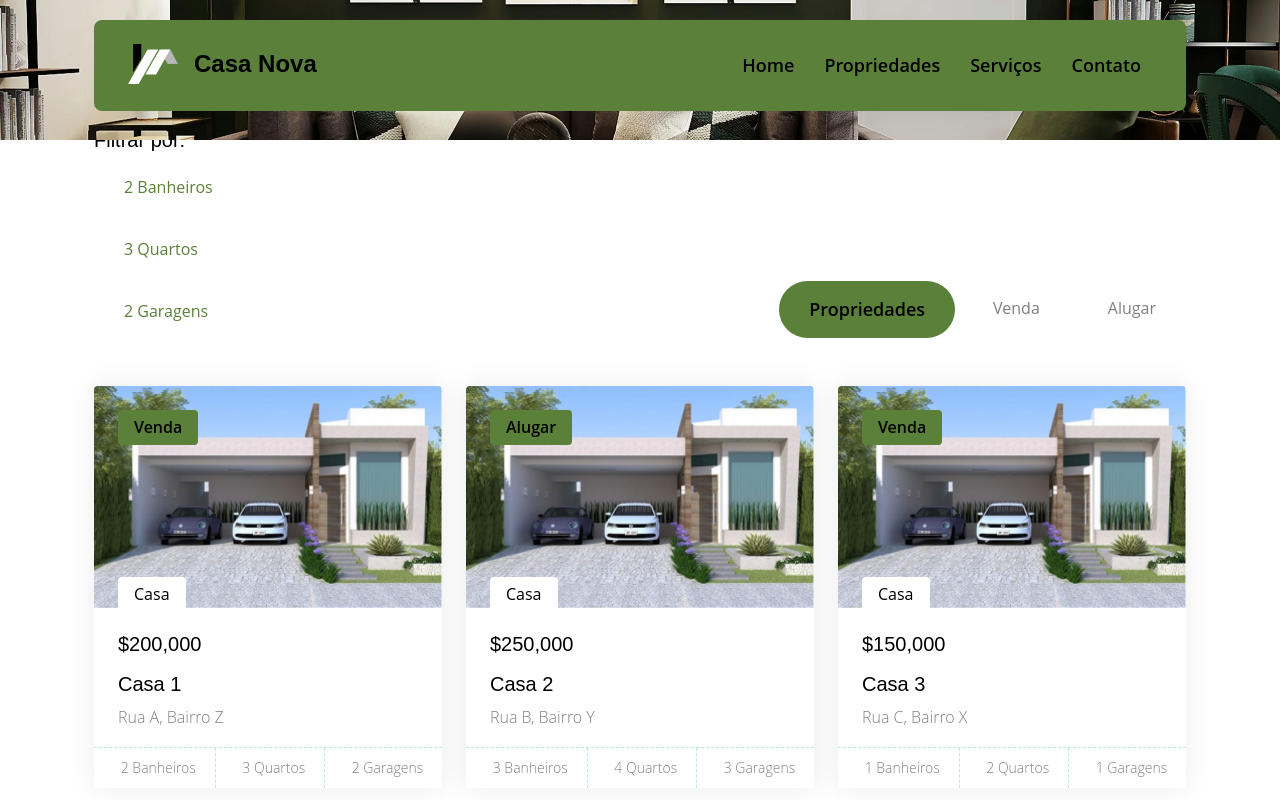
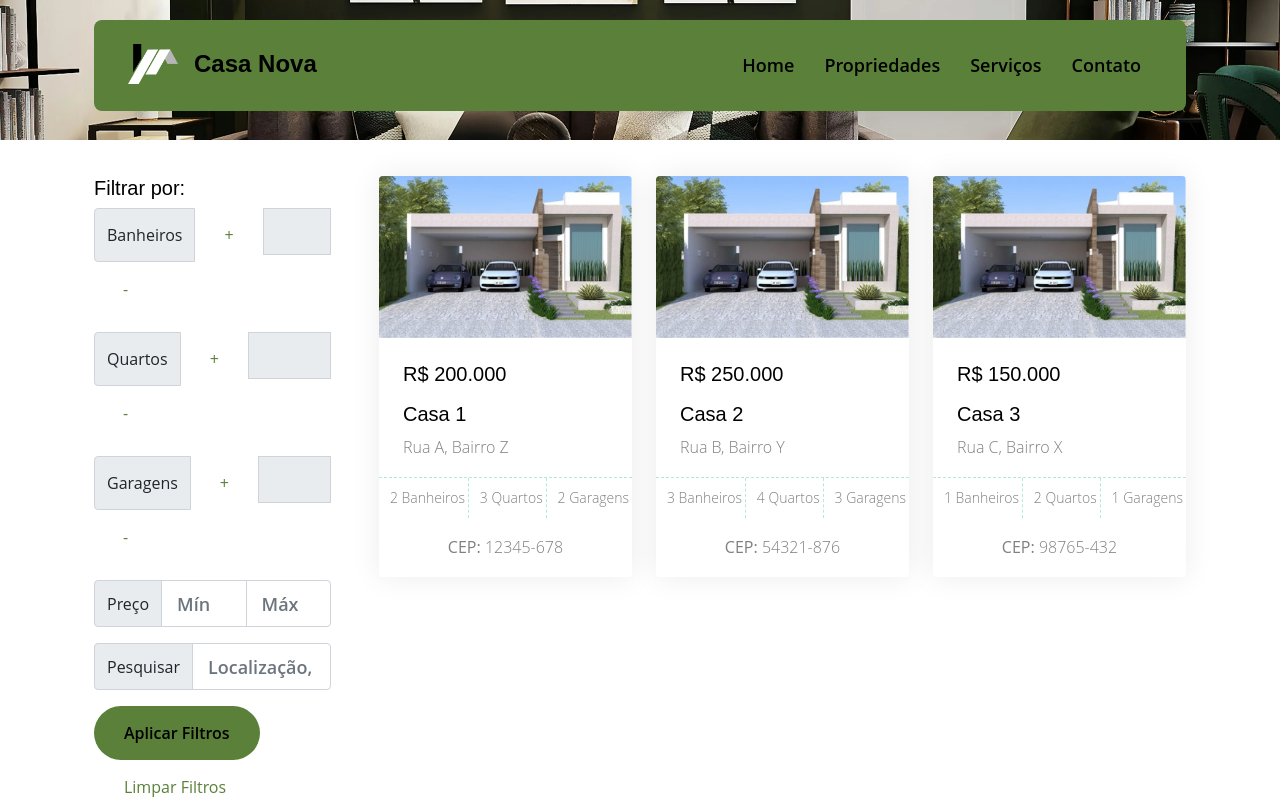
Before and after one commit to VictorBravim/RealEstate, a Next.js app: page /Propriedade in a window 1280 px wide. Shown: the top 800 px of the page. Built offline with nearby package versions, Linux system fonts and the light colour scheme.

Commit message:
Mudança

```diff
--- a/src/components/New/CasaFilter.tsx
+++ b/src/components/New/CasaFilter.tsx
@@ -2,7 +2,6 @@
 'use client'
 import React, { useState } from 'react';
 import Image from 'next/image';
-import Link from 'next/link';
 import "bootstrap/dist/css/bootstrap.min.css";
 import casa from "@/assets/casa.webp"
 import "@/styles/Globall.css"
@@ -10,136 +9,166 @@ import "@/styles/Globall.css"
 interface Casa {
     id: number;
     nome: string;
-    preco: string;
+    preco: number;
     localizacao: string;
+    cep: string;
     imgSrc: string;
     banheiro: number;
     quarto: number;
     garagem: number;
-    tipo: string;
 }
 
 const casas: Casa[] = [
     {
         id: 1,
         nome: 'Casa 1',
-        preco: '$200,000',
+        preco: 200000,
         localizacao: 'Rua A, Bairro Z',
+        cep: '12345-678',
         imgSrc: casa.src,
         banheiro: 2,
         quarto: 3,
         garagem: 2,
-        tipo: 'Venda',
     },
     {
         id: 2,
         nome: 'Casa 2',
-        preco: '$250,000',
+        preco: 250000,
         localizacao: 'Rua B, Bairro Y',
+        cep: '54321-876',
         imgSrc: casa.src,
         banheiro: 3,
         quarto: 4,
         garagem: 3,
-        tipo: 'Alugar',
     },
     {
         id: 3,
         nome: 'Casa 3',
-        preco: '$150,000',
+        preco: 150000,
         localizacao: 'Rua C, Bairro X',
+        cep: '98765-432',
         imgSrc: casa.src,
         banheiro: 1,
         quarto: 2,
         garagem: 1,
-        tipo: 'Venda',
     },
 ];
 
 export default function CasaFilter() {
     const [filteredCasas, setFilteredCasas] = useState<Casa[]>(casas);
-    const [activeFilter, setActiveFilter] = useState('');
+    const [filtroBanheiro, setFiltroBanheiro] = useState<number | null>(null);
+    const [filtroQuarto, setFiltroQuarto] = useState<number | null>(null);
+    const [filtroGaragem, setFiltroGaragem] = useState<number | null>(null);
+    const [faixaPrecoMin, setFaixaPrecoMin] = useState<number | null>(null);
+    const [faixaPrecoMax, setFaixaPrecoMax] = useState<number | null>(null);
+    const [filtroPesquisa, setFiltroPesquisa] = useState<string>('');
 
-    const filterCasas = (tipo: string) => {
-        if (tipo === activeFilter) return;
-        setActiveFilter(tipo);
-        if (tipo === 'Venda' || tipo === 'Alugar') {
-            const filtered = casas.filter(casa => casa.tipo === tipo);
-            setFilteredCasas(filtered);
-        } else {
-            setFilteredCasas(casas);
+    const applyFilters = () => {
+        let filtered = [...casas];
+        if (filtroBanheiro !== null) {
+            filtered = filtered.filter(casa => casa.banheiro === filtroBanheiro);
         }
-    };
-
-    const filterByAttribute = (attribute: keyof Casa, value: number) => {
-        const filtered = casas.filter(casa => casa[attribute] === value);
+        if (filtroQuarto !== null) {
+            filtered = filtered.filter(casa => casa.quarto === filtroQuarto);
+        }
+        if (filtroGaragem !== null) {
+            filtered = filtered.filter(casa => casa.garagem === filtroGaragem);
+        }
+        if (faixaPrecoMin !== null) {
+            filtered = filtered.filter(casa => casa.preco >= faixaPrecoMin);
+        }
+        if (faixaPrecoMax !== null) {
+            filtered = filtered.filter(casa => casa.preco <= faixaPrecoMax);
+        }
+        if (filtroPesquisa !== '') {
+            filtered = filtered.filter(casa => casa.localizacao.includes(filtroPesquisa) || casa.cep.includes(filtroPesquisa) || casa.id.toString().includes(filtroPesquisa));
+        }
         setFilteredCasas(filtered);
     };
 
+    const clearFilters = () => {
+        setFiltroBanheiro(null);
+        setFiltroQuarto(null);
+        setFiltroGaragem(null);
+        setFaixaPrecoMin(null);
+        setFaixaPrecoMax(null);
+        setFiltroPesquisa('');
+        setFilteredCasas(casas);
+    };
+
     return (
-        <div className="container-xxl py-5">
+        <div className="container-xxl mt-5 py-5">
             <div className="container">
-                <div className="row g-0 gx-5 align-items-end">
+                <div className="row g-0 gx-5">
                     <div className="col-lg-3">
-                        <div className="text-start mx-auto mb-5 wow slideInLeft" data-wow-delay="0.1s">
-                            <div>
-                                <h5>Filtrar por:</h5>
-                                <div>
-                                    <button className={`btn btn-outline-primary mb-2 ${activeFilter === 'banheiro' ? 'active' : ''}`} onClick={() => filterByAttribute('banheiro', 2)}>2 Banheiros</button>
-                                    <button className={`btn btn-outline-primary mb-2 ${activeFilter === 'quarto' ? 'active' : ''}`} onClick={() => filterByAttribute('quarto', 3)}>3 Quartos</button>
-                                    <button className={`btn btn-outline-primary ${activeFilter === 'garagem' ? 'active' : ''}`} onClick={() => filterByAttribute('garagem', 2)}>2 Garagens</button>
-                                </div>
+                        <div className="text-start mb-5">
+                            <h5>Filtrar por:</h5>
+                            <div className="input-group mb-3">
+                                <span className="input-group-text">Banheiros</span>
+                                <button className="btn btn-outline-primary" onClick={() => setFiltroBanheiro((filtroBanheiro || 0) + 1)}>+</button>
+                                <input type="text" className="form-control text-center" value={filtroBanheiro || ''} readOnly />
+                                <button className="btn btn-outline-primary" onClick={() => setFiltroBanheiro((filtroBanheiro && filtroBanheiro > 0) ? filtroBanheiro - 1 : 0)}>-</button>
                             </div>
+                            <div className="input-group mb-3">
+                                <span className="input-group-text">Quartos</span>
+                                <button className="btn btn-outline-primary" onClick={() => setFiltroQuarto((filtroQuarto || 0) + 1)}>+</button>
+                                <input type="text" className="form-control text-center" value={filtroQuarto || ''} readOnly />
+                                <button className="btn btn-outline-primary" onClick={() => setFiltroQuarto((filtroQuarto && filtroQuarto > 0) ? filtroQuarto - 1 : 0)}>-</button>
+                            </div>
+                            <div className="input-group mb-3">
+                                <span className="input-group-text">Garagens</span>
+                                <button className="btn btn-outline-primary" onClick={() => setFiltroGaragem((filtroGaragem || 0) + 1)}>+</button>
+                                <input type="text" className="form-control text-center" value={filtroGaragem || ''} readOnly />
+                                <button className="btn btn-outline-primary" onClick={() => setFiltroGaragem((filtroGaragem && filtroGaragem > 0) ? filtroGaragem - 1 : 0)}>-</button>
+                            </div>
+                            <div className="input-group mb-3">
+                                <span className="input-group-text">Preço</span>
+                                <input
+                                    type="text"
+                                    className="form-control"
+                                    placeholder="Mín"
+                                    onChange={e => setFaixaPrecoMin(parseFloat(e.target.value.replace("R$", "").trim()))}
+                                    value={faixaPrecoMin ? `R$ ${faixaPrecoMin}` : ''}
+                                />
+                                <input
+                                    type="text"
+                                    className="form-control"
+                                    placeholder="Máx"
+                                    onChange={e => setFaixaPrecoMax(parseFloat(e.target.value.replace("R$", "").trim()))}
+                                    value={faixaPrecoMax ? `R$ ${faixaPrecoMax}` : ''}
+                                />
+                            </div>
+
+                            <div className="input-group mb-3">
+                                <span className="input-group-text">Pesquisar</span>
+                                <input type="text" className="form-control" placeholder="Localização, CEP ou ID" onChange={e => setFiltroPesquisa(e.target.value)} />
+                            </div>
+                            <button className="btn btn-primary me-2" onClick={applyFilters}>Aplicar Filtros</button>
+                            <button className="btn btn-outline-primary" onClick={clearFilters}>Limpar Filtros</button>
                         </div>
                     </div>
-                    <div className="col-lg-9 text-start text-lg-end wow slideInRight" data-wow-delay="0.1s">
-                        <ul className="nav nav-pills d-inline-flex justify-content-end mb-5">
-                            <li className="nav-item me-2">
-                                <button id="btn-all" className={`btn btn-outline-primary ${activeFilter === '' ? 'active' : ''}`} onClick={() => filterCasas('')}>Propriedades</button>
-                            </li>
-                            <li className="nav-item me-2">
-                                <button id="btn-venda" className={`btn btn-outline-primary ${activeFilter === 'Venda' ? 'active' : ''}`} onClick={() => filterCasas('Venda')}>Venda</button>
-                            </li>
-                            <li className="nav-item me-0">
-                                <button id="btn-alugar" className={`btn btn-outline-primary ${activeFilter === 'Alugar' ? 'active' : ''}`} onClick={() => filterCasas('Alugar')}>Alugar</button>
-                            </li>
-                        </ul>
-                    </div>
-                </div>
-                <div className="tab-content">
-                    <div id="tab-1" className="tab-pane fade show p-0 active">
+                    <div className="col-lg-9">
                         <div className="row g-4">
                             {filteredCasas.map(casa => (
                                 <div key={casa.id} className="col-lg-4 col-md-6 wow fadeInUp property-container" data-wow-delay="0.1s">
                                     <div className="property-item rounded overflow-hidden">
                                         <div className="position-relative overflow-hidden">
                                             <a href={`/casa${casa.id}.html`}><Image src={casa.imgSrc} alt="Logo" width={500} height={40} className="img-fluid" /></a>
-                                            <div className={`bg-${casa.tipo === 'Venda' ? 'primary' : 'success'} rounded text-white position-absolute start-0 top-0 m-4 py-1 px-3 cor-v`}>
-                                                {casa.tipo}
-                                            </div>
-                                            <div className="bg-white rounded-top text-primary position-absolute start-0 bottom-0 mx-4 pt-1 px-3 cor-f">
-                                                Casa
-                                            </div>
                                         </div>
                                         <div className="p-4 pb-0">
-                                            <h5 className="text-primary mb-3">{casa.preco}</h5>
+                                            <h5 className="text-primary mb-3">R$ {casa.preco.toLocaleString('pt-BR')}</h5>
                                             <a className="d-block h5 mb-2" href="">{casa.nome}</a>
                                             <p>{casa.localizacao}</p>
                                         </div>
                                         <div className="d-flex border-top">
-                                            <small className="flex-fill text-center border-end py-2"><i
-                                                className="bx bxs-ruler color-i me-2"></i>{casa.banheiro} Banheiros</small>
-                                            <small className="flex-fill text-center border-end py-2"><i
-                                                className="bx bxs-bed color-i me-2"></i>{casa.quarto} Quartos</small>
+                                            <small className="flex-fill text-center border-end py-2"><i className="bx bxs-ruler color-i me-2"></i>{casa.banheiro} Banheiros</small>
+                                            <small className="flex-fill text-center border-end py-2"><i className="bx bxs-bed color-i me-2"></i>{casa.quarto} Quartos</small>
                                             <small className="flex-fill text-center py-2"><i className="bx bxs-bath color-i me-2"></i>{casa.garagem} Garagens</small>
                                         </div>
+                                        <p className="text-center mt-3"><strong>CEP:</strong> {casa.cep}</p>
                                     </div>
                                 </div>
                             ))}
-                            <div className="col-12 text-center wow fadeInUp" data-wow-delay="0.1s">
-                                <Link href="/Propriedade">
-                                    <button className="btn btn-primary py-3 px-5">Procure mais propriedades</button>
-                                </Link>
-                            </div>
                         </div>
                     </div>
                 </div>
```
